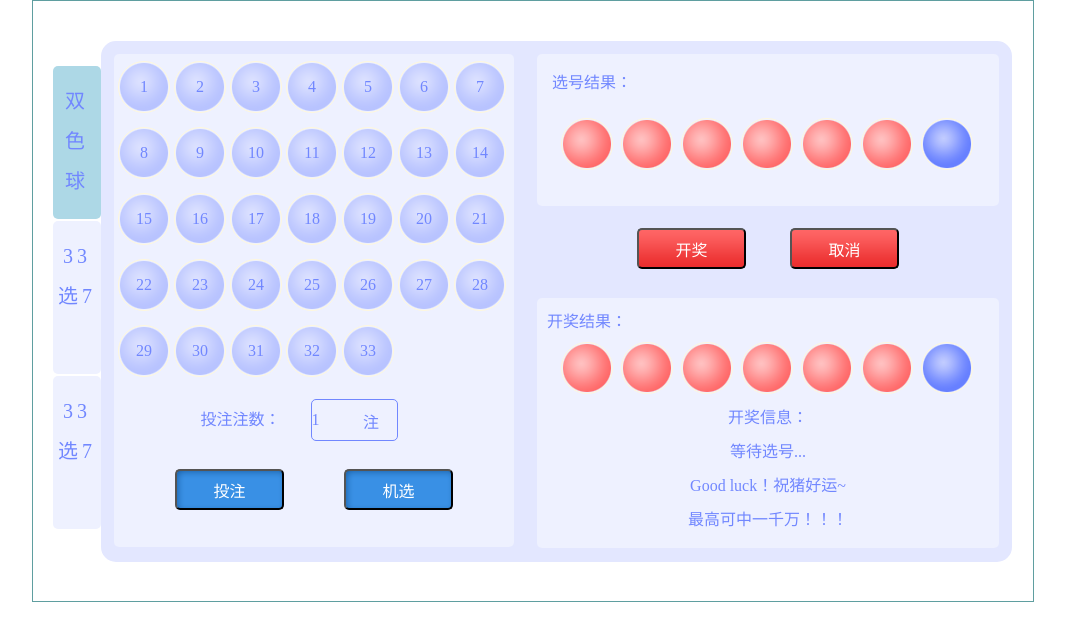
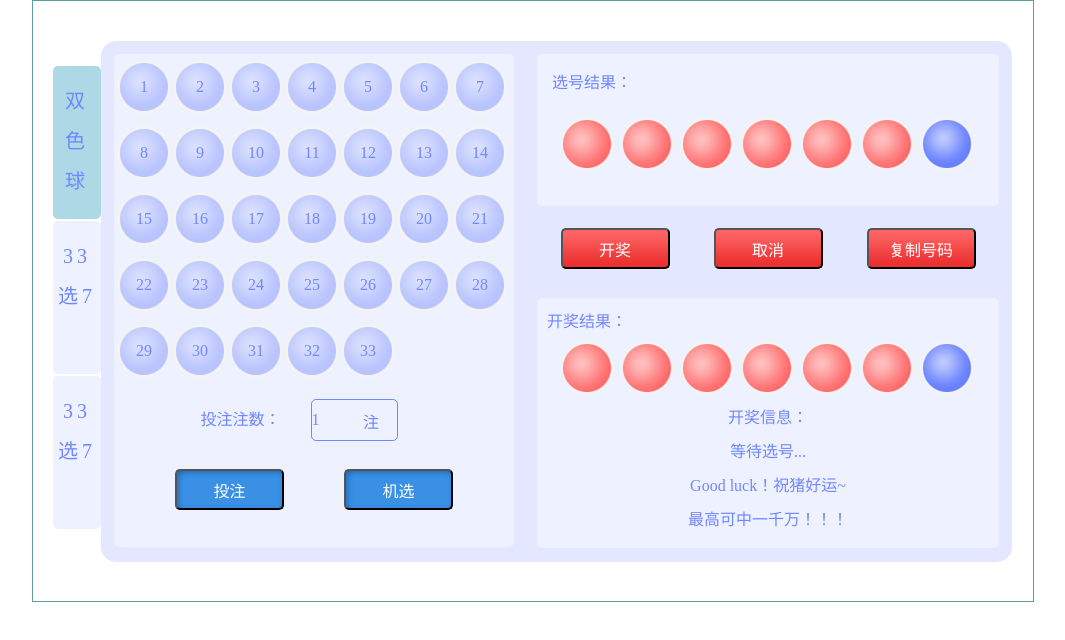
Before and after one commit to zccl/lottery, a plain HTML site: page index.html in a window 1280 px wide. Shown: the whole page, without its empty margins (107-1172 px from the left). Drawn offline with Linux system fonts and the light colour scheme.

Commit message:
Update index.html

```diff
--- a/index.html
+++ b/index.html
@@ -83,6 +83,11 @@
           <div class="r_button">
             <span><button onclick="ran(checked_li)">开奖</button></span>
             <span><button onclick="cancel()">取消</button></span>
+            <span
+              ><button class="special" onclick="copyText()">
+                复制号码
+              </button></span
+            >
           </div>
           <div class="r_result">
             <p>开奖结果：</p>
```
